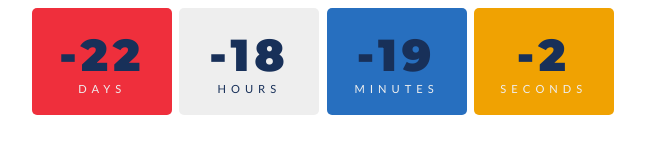
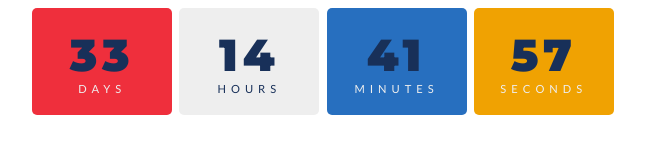
Before and after one commit to Drkiwii/NotionCountdownMKA, a plain HTML site: page index.html in a window 1280 px wide. Shown: the whole page, without its empty margins (317-962 px from the left). Drawn offline with Linux system fonts and the light colour scheme.

Commit message:
index.html

```diff
--- a/index.html
+++ b/index.html
@@ -103,7 +103,7 @@ body{
 </body>
 <script>
     const year = new Date().getFullYear();
-const myDate = new Date('Mar 14, 2025 00:00:01');
+const myDate = new Date('May 8, 2025 08:00:00');
 console.log(myDate);
 
 // countdown
```
